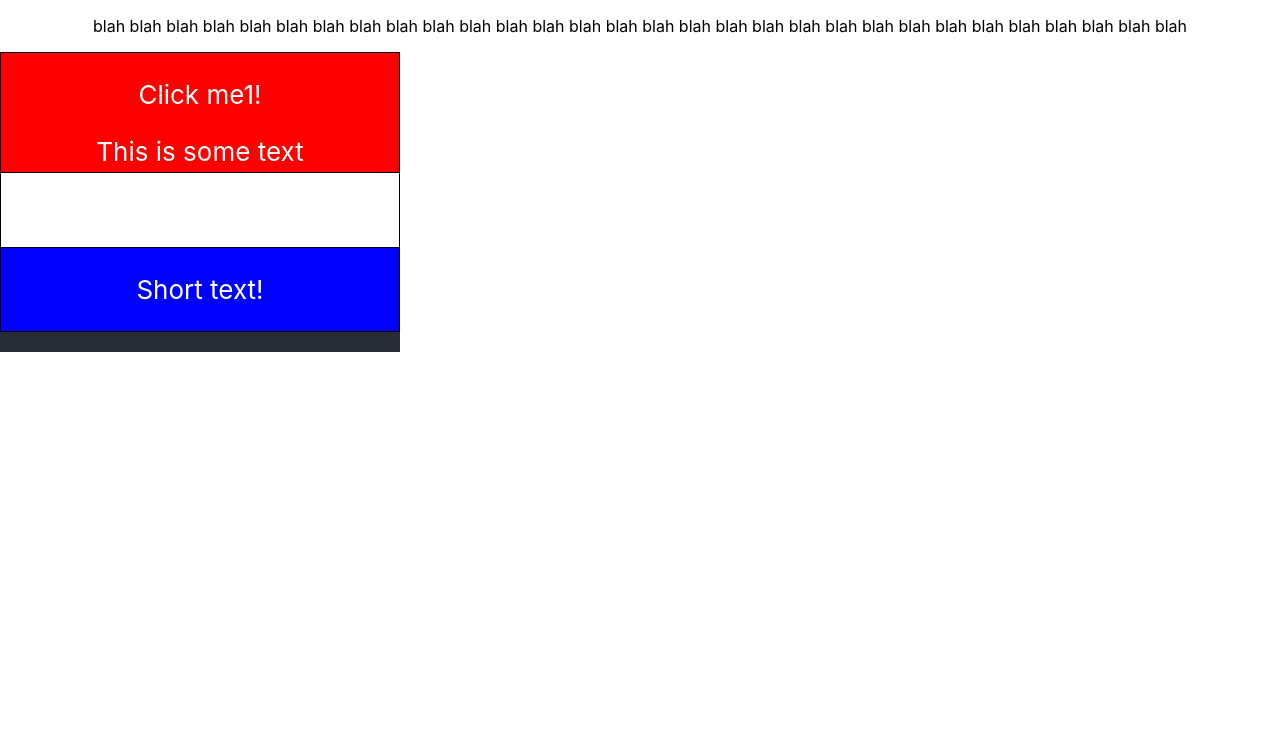
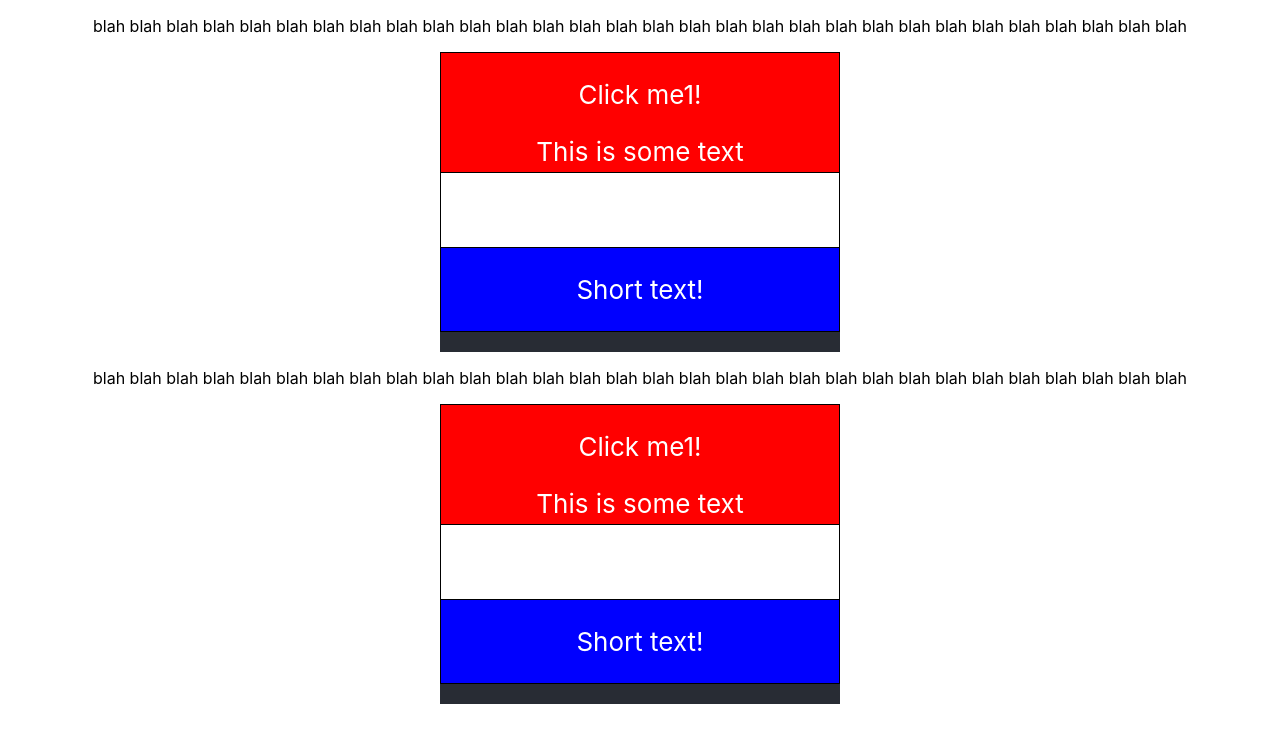
Before and after one commit to Captain-oblivious1/blender-slider, a React (Create React App) app: page / in a window 1280 px wide. Shown: the top 742 px of the page. Built offline with nearby package versions, Linux system fonts and the light colour scheme.

Commit message:
Duplicated and moved to midle

```diff
--- a/src/App.css
+++ b/src/App.css
@@ -21,6 +21,8 @@
 	width: 400px;
 	height: 300px;
 	color: white;
+	margin-left: auto;
+	margin-right: auto;
 }
 
 .App-link {
--- a/src/App.js
+++ b/src/App.js
@@ -29,6 +29,25 @@ function App() {
 					</div>
 				</BlenderSplitter>
 			</header>
+
+				<p>blah blah blah blah blah blah blah blah blah blah blah blah blah blah blah blah blah blah blah blah blah blah blah blah blah blah blah blah blah blah</p>
+			<header className="App-header">
+				<BlenderSplitter orientation="column">
+					<div id="top" className="blah" percent="40" onClick={clickMe}>
+						<p>Click me1!</p>
+						<p>This is some text</p>
+						<p>to make area larger</p>
+					</div>
+					<div id="middle" className="blah" percent="25" onClick={clickMe}>
+						<p>Click me again!</p>
+						<p>This is some text</p>
+						<p>to make area larger</p>
+					</div>
+					<div id="bottom" className="blah" percent="35" onClick={clickMe}>
+						<p>Short text!</p>
+					</div>
+				</BlenderSplitter>
+			</header>
 		</div>
 	);
 
--- a/src/BlenderSplitter.js
+++ b/src/BlenderSplitter.js
@@ -208,7 +208,7 @@ const BlenderSplitter = ( {children, orientation} ) => {
 						width: "100%",
 						height: "100%"}}>
 			{children.map( (child,index) => (
-			<div key={index} style={{ height: percentages[index]+"%", width: "100%", overflow: "auto" }}>
+			<div key={index} style={{ height: percentages[index]+"%", width: "100%", overflow: "auto", pointerEvents: "none" }}>
 				{child}
 			</div>
 			))}
```
